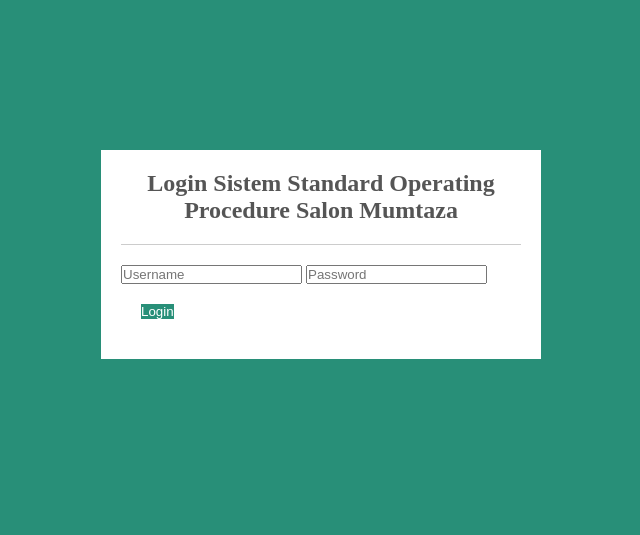
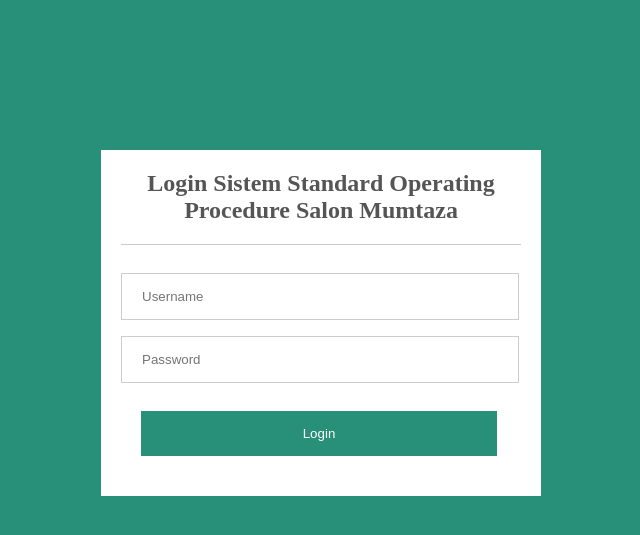
Before and after one commit to refrain18/POS, a PHP site: page /app-2.0/sop/login.php in a window 1280 px wide. Shown: the top 535 px of the page, without its empty margins (319-959 px from the left). Run offline with PHP 8.4, Linux system fonts and the light colour scheme.

Commit message:
Memperbaiki input style pada login box sop

```diff
--- a/app-2.0/sop/css/style.css
+++ b/app-2.0/sop/css/style.css
@@ -447,6 +447,13 @@ label.label_tahun_rb {
 }
 
 /* Form */
+.login-box input, .login-box select{
+  width: 89%;
+  padding: 15px 20px;
+  margin: 8px 0;
+  border: 1px solid #ccc;
+}
+
 .input-checkbox input,
 .input-checkbox select {
   padding: 15px 20px;
```
